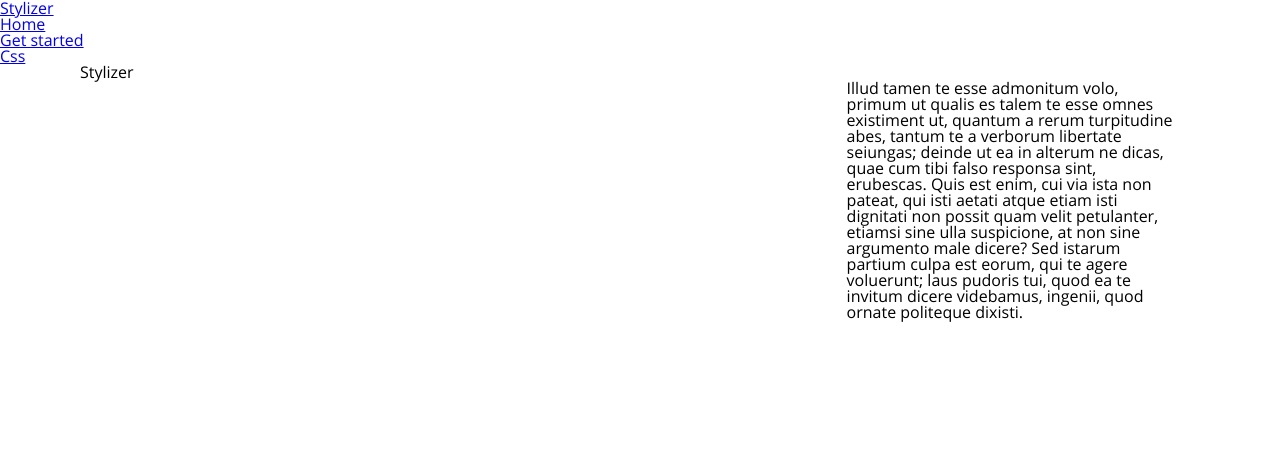
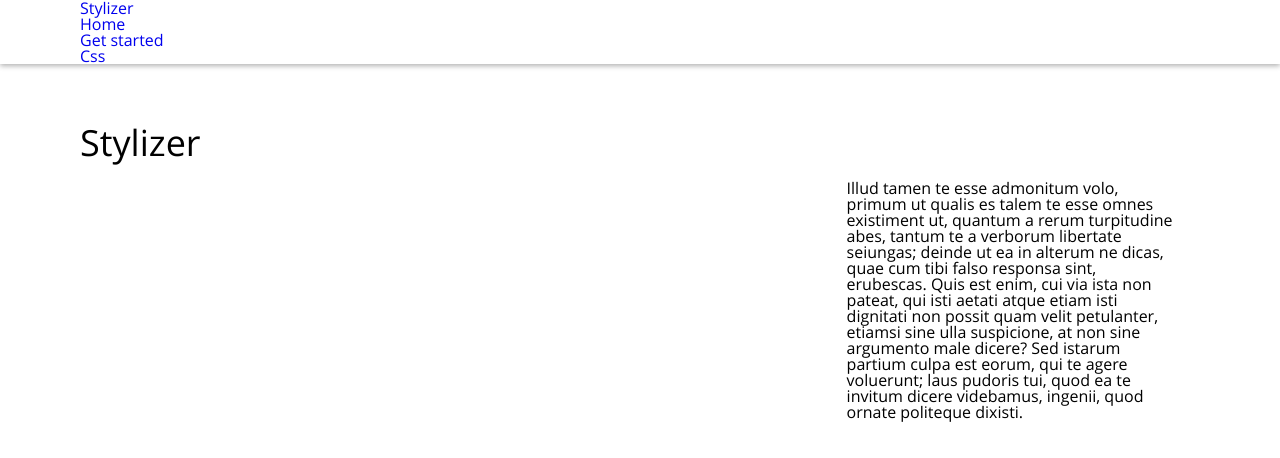
Before and after one commit to Beezkit/stylizer, a plain HTML site: page index.html in a window 1280 px wide. Drawn offline with Linux system fonts and the light colour scheme.

Commit message:
finish structure begin style

```diff
--- a/index.html
+++ b/index.html
@@ -8,6 +8,7 @@
 <body class="columns-6">
 
     <header>
+        <div class="wrapper">
             <div id="logo">
                 <a href="#">Stylizer</a>
             </div>
@@ -18,9 +19,10 @@
                     <li><a href="#">Css</a></li>
                 </ul>
             </nav>
+        </div>
     </header>
 
-    <main id="wrapper">
+    <main class="wrapper title-first">
 
         <h1>Stylizer</h1>
 
--- a/scss/_structure.scss
+++ b/scss/_structure.scss
@@ -4,7 +4,7 @@
 body {
 	font-family: "openSans";
 }
-#wrapper {
+.wrapper {
 	max-width: 100%;
 	margin: auto;
 	padding: 0 20px;
@@ -31,7 +31,7 @@ body {
 /*	RESPONSIVE		*/
 /********************/
 @media all and (min-width: 640px) {
-	#wrapper {
+	.wrapper {
 		max-width: 600px;
 	}
 	.columns-6 {
@@ -339,7 +339,7 @@ body {
 	}
 }
 @media all and (min-width: 768px) {
-	#wrapper {
+	.wrapper {
 		max-width: 728px;
 	}
 	.columns-6 {
@@ -647,7 +647,7 @@ body {
 	}
 }
 @media all and (min-width: 992px) {
-	#wrapper {
+	.wrapper {
 		max-width: 952px;
 	}
 	.columns-6 {
@@ -955,7 +955,7 @@ body {
 	}
 }
 @media all and (min-width: 1200px) {
-	#wrapper {
+	.wrapper {
 		max-width: 1160px;
 	}
 	.columns-6 {
@@ -1263,7 +1263,7 @@ body {
 	}
 }
 @media all and (min-width: 1400px) {
-	#wrapper {
+	.wrapper {
 		max-width: 1360px;
 	}
 	.columns-6 {
@@ -1571,7 +1571,7 @@ body {
 	}
 }
 @media all and (min-width: 1600px) {
-	#wrapper {
+	.wrapper {
 		max-width: 1560px;
 	}
 	.columns-6 {
--- a/scss/stylizer.scss
+++ b/scss/stylizer.scss
@@ -13,3 +13,26 @@
 .text-justify {
     text-align: justify;
 }
+
+a,
+a:hover,
+a:focus,
+a:visited {
+	text-decoration: none;
+}
+
+h1 {
+	margin-bottom: 20px;
+	font-size: 36px;
+	font-weight: 500;
+}
+
+.title-first {
+	padding-top: 60px;
+}
+
+header {
+	-webkit-box-shadow: 0px 2px 5px 0px rgba(0,0,0,0.3);
+	-moz-box-shadow: 0px 2px 5px 0px rgba(0,0,0,0.3);
+	box-shadow: 0px 2px 5px 0px rgba(0,0,0,0.3);
+}
```
Also changed, not shown: css/stylizer.css. Lines whose indentation alone changed are shown as unchanged.
